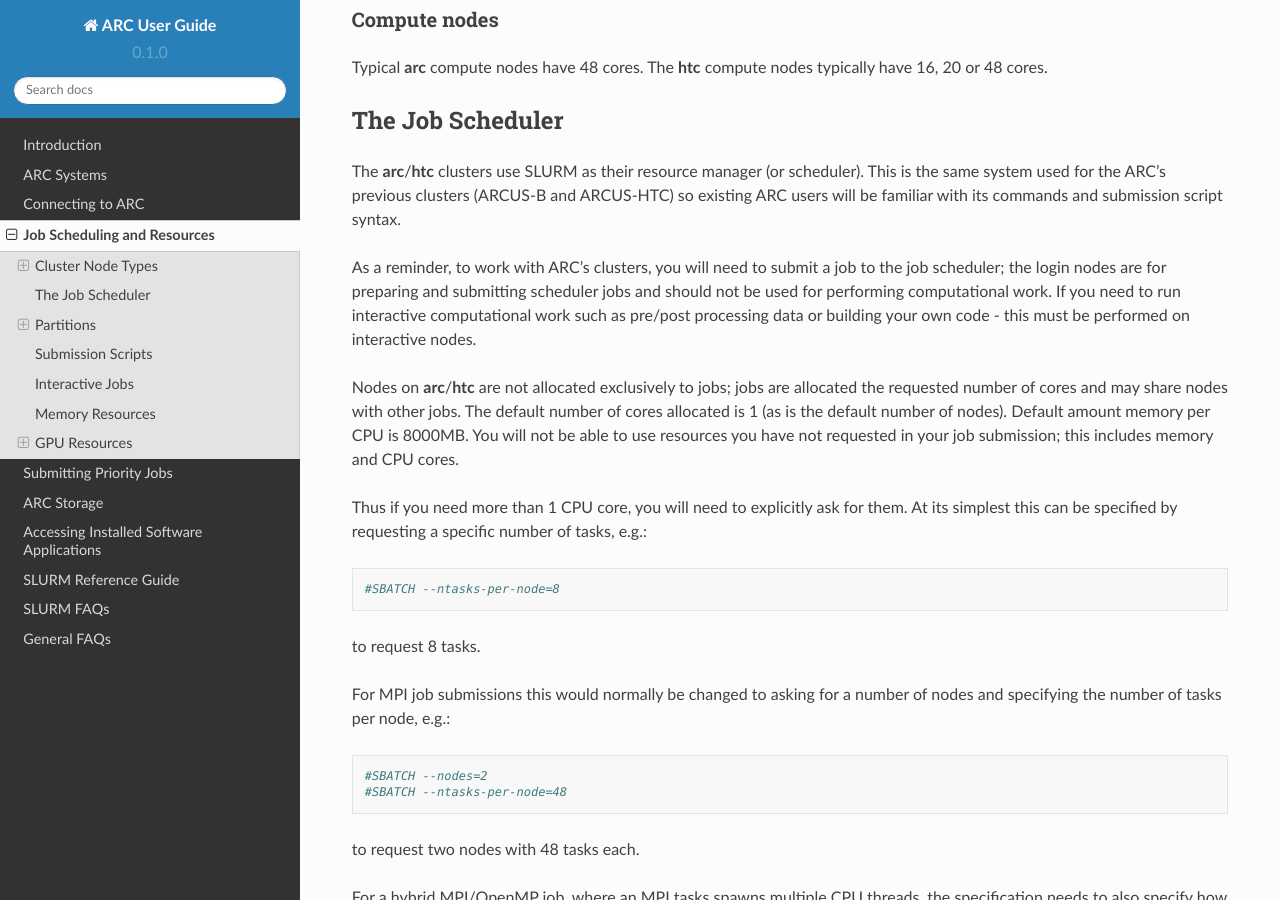
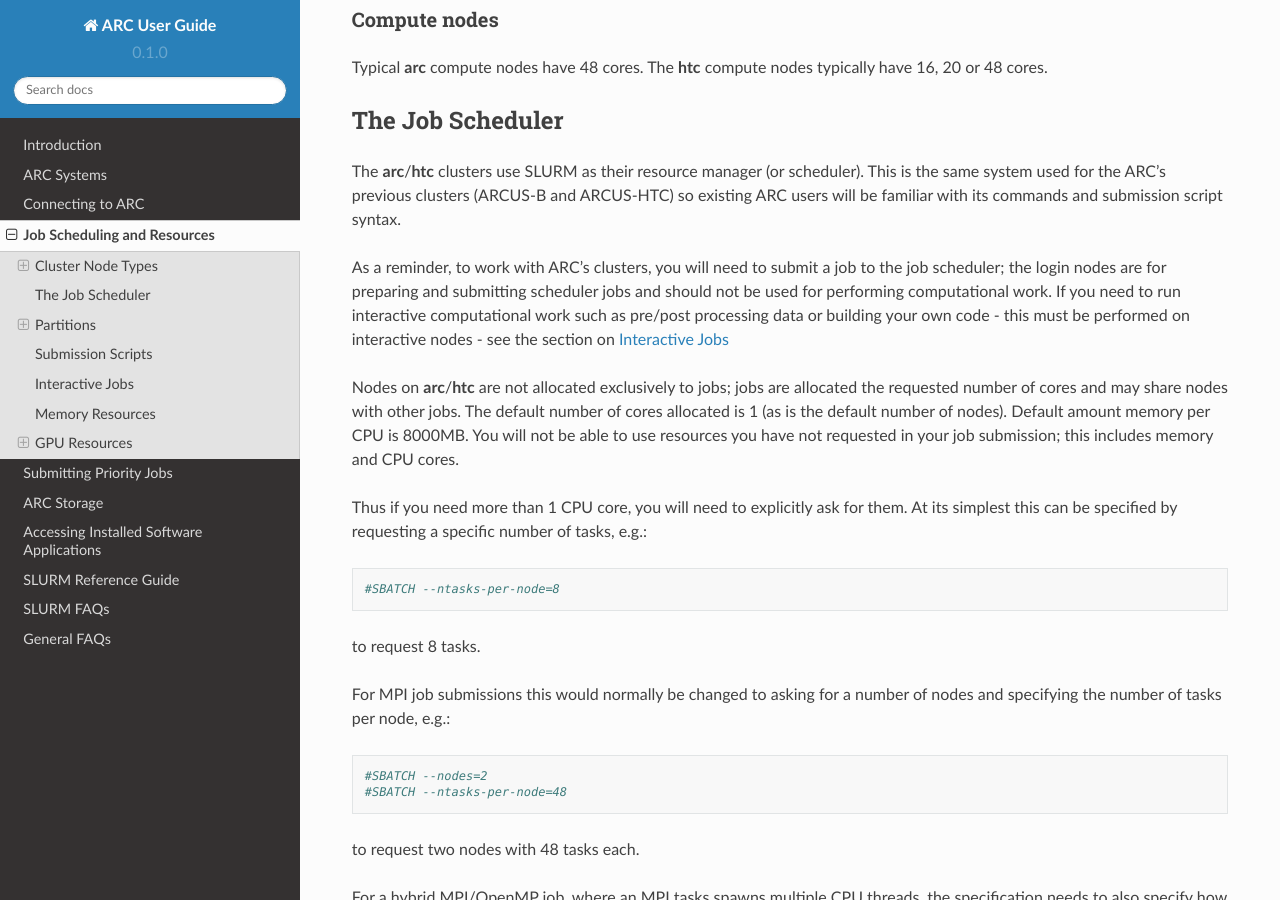
Before and after one commit to tina-friedrich/arc-user-guide, a Sphinx documentation site: the page built from docs/source/job-scheduling.rst, in a window 1280 px wide and 900 px high, scrolled down 550 px. Built offline with Sphinx 7.4.7 and the Read the Docs theme 2.0.0, drawn with Linux system fonts in a browser that asks for light colours.

Commit message:
Update job-scheduling.rst

```diff
--- a/docs/source/job-scheduling.rst
+++ b/docs/source/job-scheduling.rst
@@ -26,7 +26,7 @@
 
 The **arc**/**htc** clusters use SLURM as their resource manager (or scheduler). This is the same system used for the ARC's previous clusters (ARCUS-B and ARCUS-HTC) so existing ARC users will be familiar with its commands and submission script syntax.
 
-As a reminder, to work with ARC's clusters, you will need to submit a job to the job scheduler; the login nodes are for preparing and submitting scheduler jobs and should not be used for performing computational work. If you need to run interactive computational work such as pre/post processing data or building your own code - this must be performed on interactive nodes.
+As a reminder, to work with ARC's clusters, you will need to submit a job to the job scheduler; the login nodes are for preparing and submitting scheduler jobs and should not be used for performing computational work. If you need to run interactive computational work such as pre/post processing data or building your own code - this must be performed on interactive nodes - see the section on `Interactive Jobs <https://arc-user-guide.readthedocs.io/en/latest/job-scheduling.html#interactive-jobs>`_
 
 Nodes on **arc**/**htc** are not allocated exclusively to jobs; jobs are allocated the requested number of cores and may share nodes with other jobs. The default number of cores allocated is 1 (as is the default number of nodes). Default amount memory per CPU is 8000MB. You will not be able to use resources you have not requested in your job submission; this includes memory and CPU cores.
 
```
